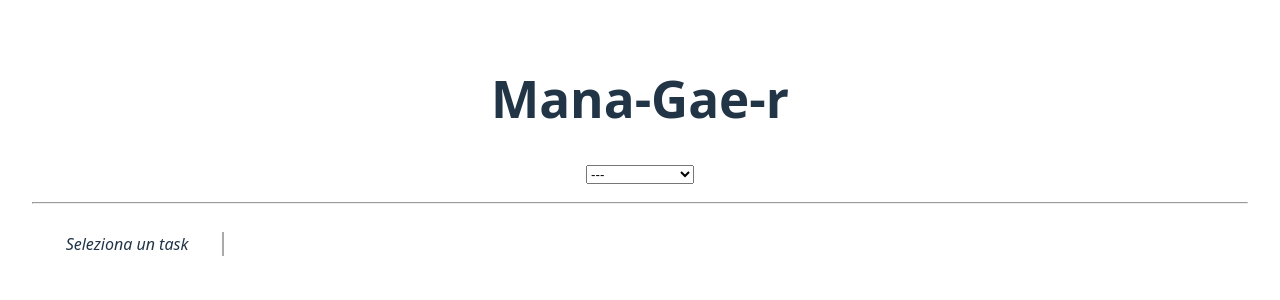
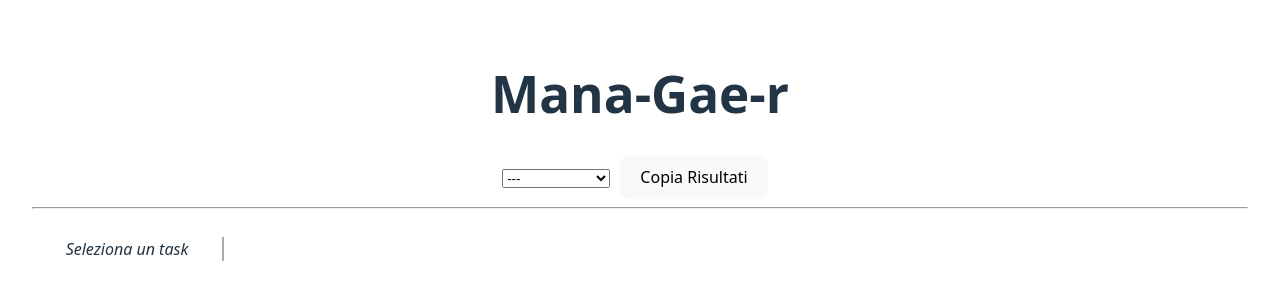
Before and after one commit to LambdaLekter/managaer, a React (Vite) app: page / in a window 1280 px wide. Shown: the part 244-544 px from the top of the page. Built offline with nearby package versions, Linux system fonts and the light colour scheme.

Commit message:
Add button to copy output results to clipboard

```diff
--- a/src/App.css
+++ b/src/App.css
@@ -7,6 +7,10 @@
 
 #select-task {
     margin-bottom: 10px;
+}
+
+#copy-outputs-btn {
+    margin: 0 10px;
 }
 
 #task-container {
--- a/src/App.jsx
+++ b/src/App.jsx
@@ -13,6 +13,16 @@ function App() {
         inputs[label] = value;
         const newInputs = {...inputs};
         setInputs(newInputs);
+    }
+
+    const onCopyClicked = () => {
+        navigator.clipboard.writeText(document.getElementById("outputs").innerText)
+            .then(() => {
+                alert("Testo copiato negli appunti!")
+            })
+            .catch(err => {
+                alert("Errore durante la copia negli appunti: " + err)
+            });
     }
 
     const onTaskChange = (taskID) => {
@@ -41,6 +51,8 @@ function App() {
                     <option value="abpm">Referto ABPM</option>
                 </select>
 
+                <button id={"copy-outputs-btn"} onClick={onCopyClicked}>Copia Risultati</button>
+
                 <hr />
 
                 <div id={"task-container"}>
--- a/src/functions/abpm.js
+++ b/src/functions/abpm.js
@@ -85,7 +85,7 @@ export function sezioneC(inputs) {
 export function sezioneD(inputs) {
     if(!inputs) return "Input error"
 
-    let conservatoStr = (inputs.CRO === 1) ? "conservato" : "non conservato"
+    let conservatoStr = (inputs.CRO == 1) ? "conservato" : "non conservato"
 
     return "Cronotropismo cardiaco " + conservatoStr + "."
 }
@@ -93,7 +93,7 @@ export function sezioneD(inputs) {
 export function sezioneE(inputs) {
     if(!inputs) return "Input error"
 
-    let conservatoStr = (inputs.DIP === 1) ? "conservato" : "non conservato"
+    let conservatoStr = (inputs.DIP == 1) ? "conservato" : "non conservato"
 
     return "Dipping notturno " + conservatoStr + ".\n"
 }
```
